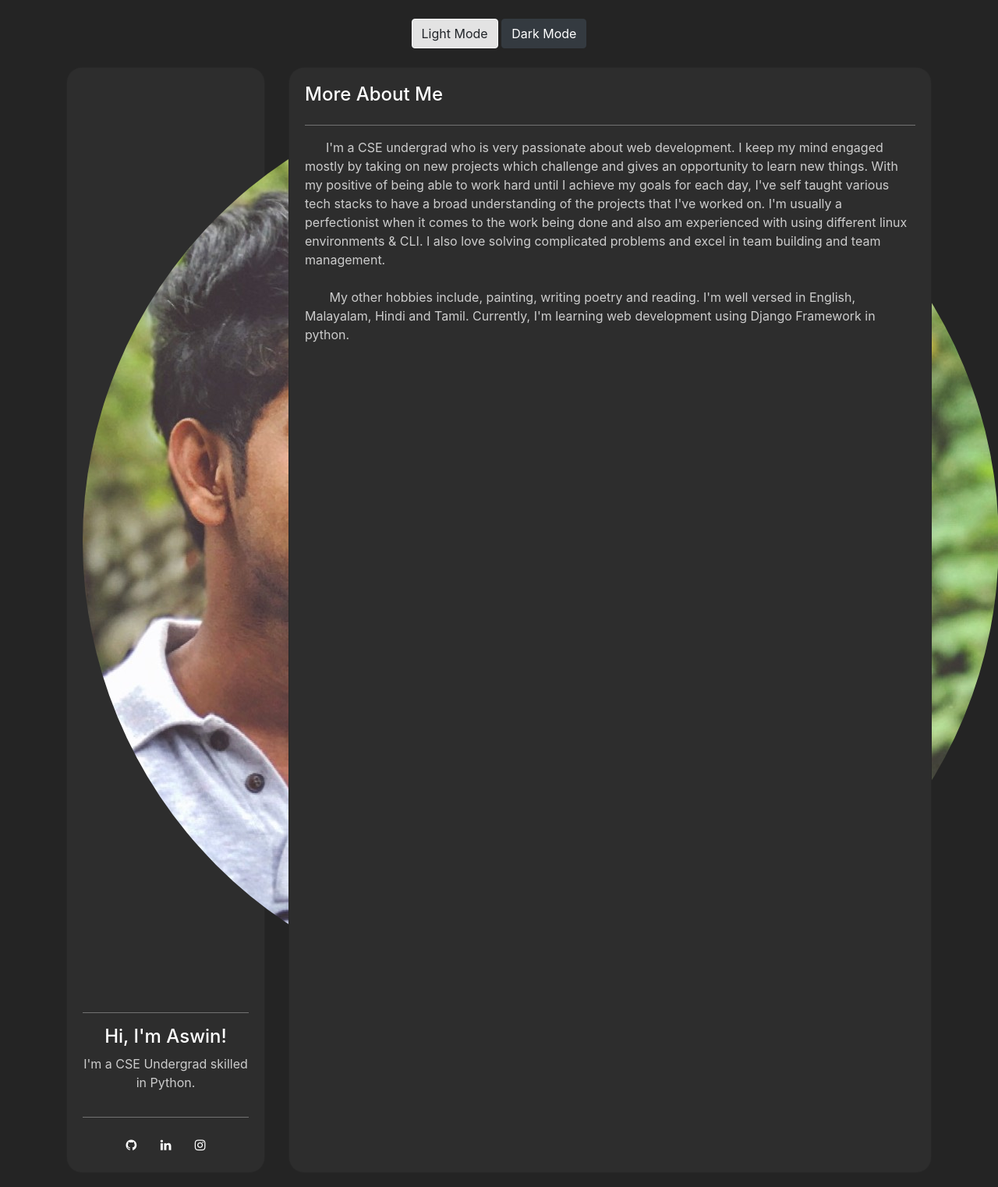
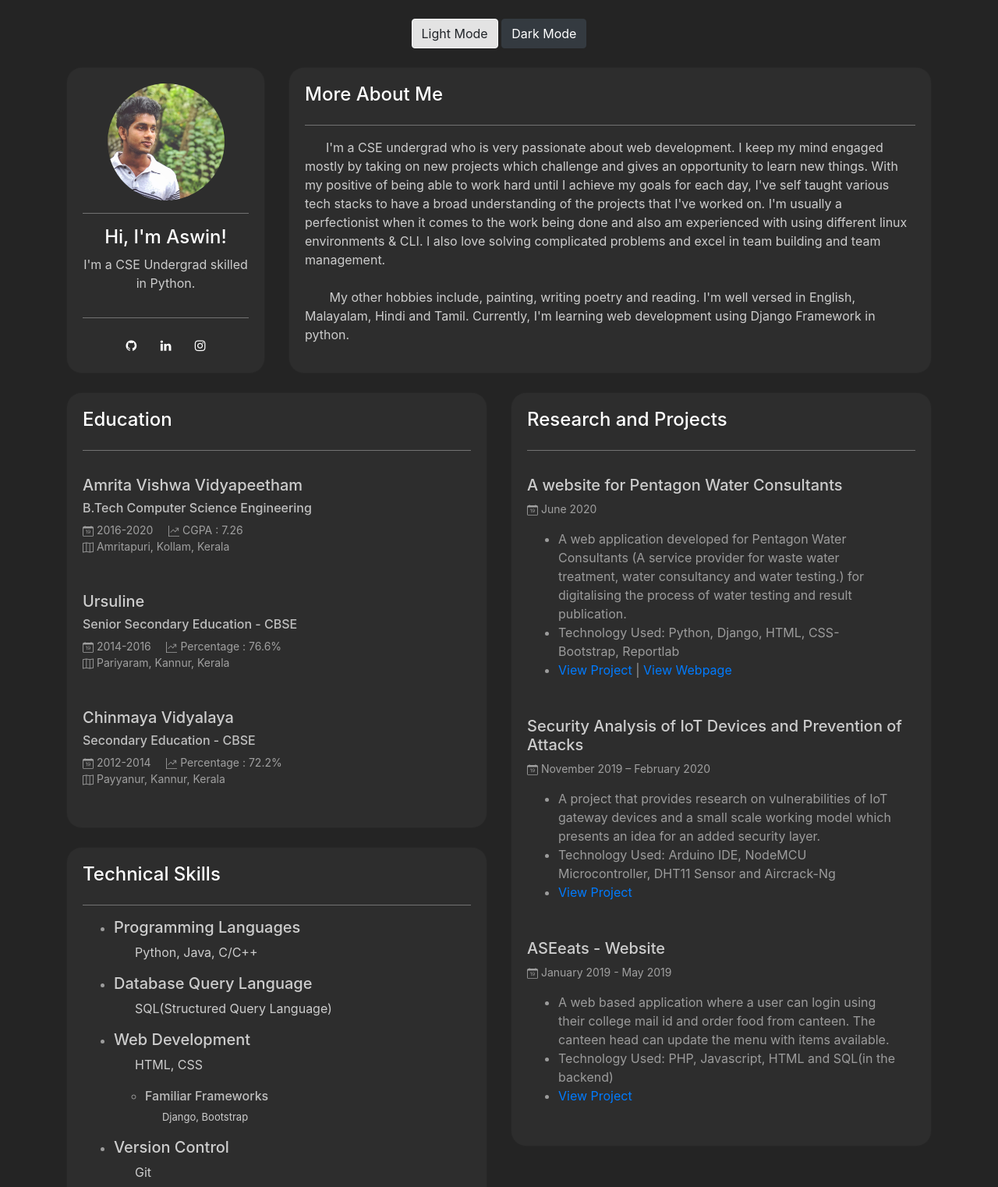
Before and after one commit to WDJ-PATH/MySite, a Django app: page / in a window 1280 px wide. Shown: the top 1522 px of the page at 78% size. Run offline with Django 3.2, Linux system fonts and the light colour scheme; some libraries are stand-ins or nearby versions.

Commit message:
Dark Mode and Light Mode : Mobile UI

```diff
--- a/static/styles/main.css
+++ b/static/styles/main.css
@@ -7,8 +7,8 @@ body{
 }
 
 #profile-pic{
-    width: fit-content;
-    height: fit-content;
+    width:150px;
+    height: 150px;
     border-radius: 50%;
     margin-left: auto;
     margin-right: auto;
--- a/static/styles/maindark.css
+++ b/static/styles/maindark.css
@@ -8,8 +8,8 @@ body{
 }
 
 #profile-pic{
-    width: fit-content;
-    height: fit-content;
+    width:150px;
+    height: 150px;
     border-radius: 50%;
     margin-left: auto;
     margin-right: auto;
```
